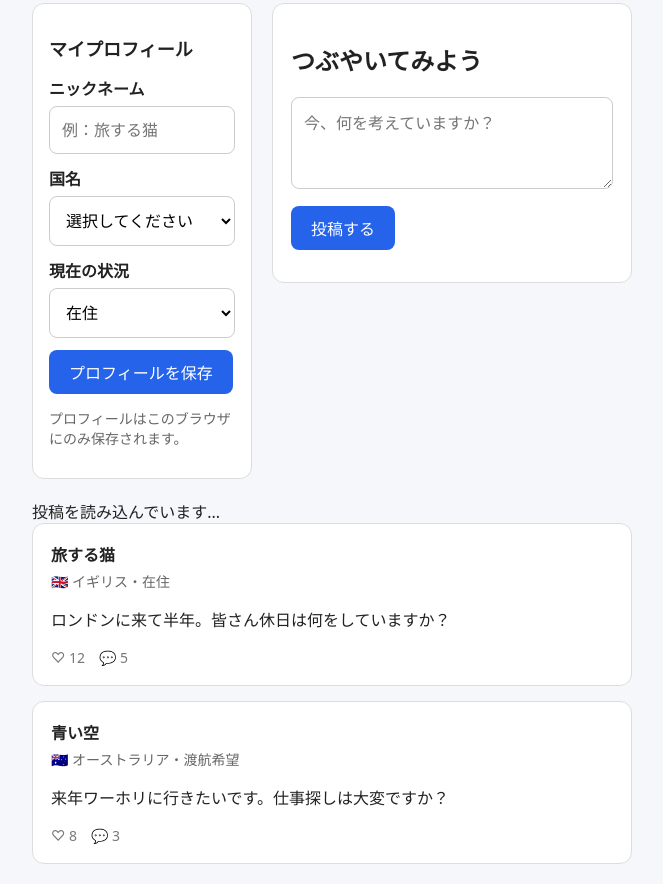
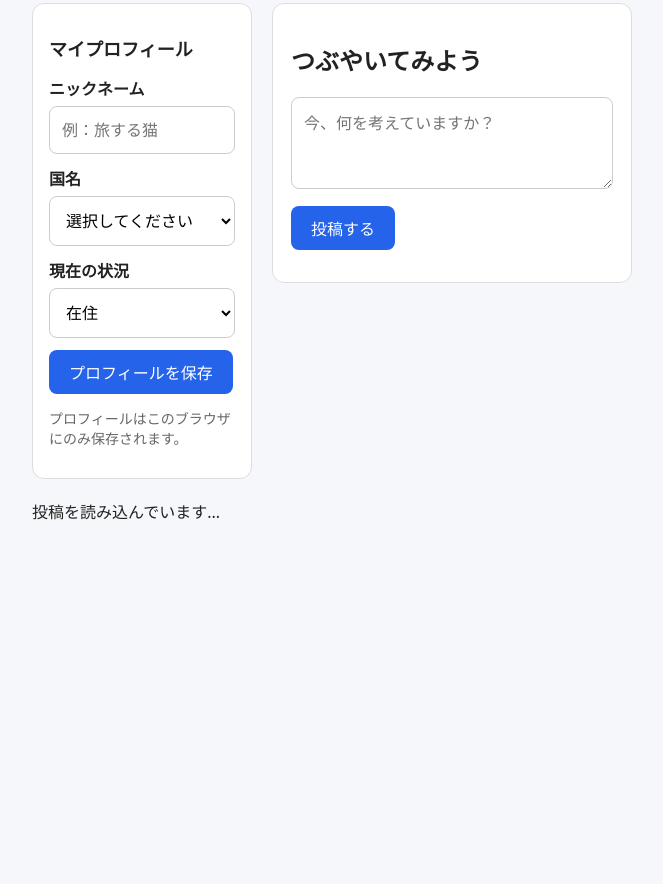
Before and after one commit to HitoshiB/Sototubu, a plain HTML site: page index.html in a window 1280 px wide. Shown: the part 512-1396 px from the top of the page, without its empty margins (308-971 px from the left). After the commit the page ends 1055 px from the top, so only its background shows below. Drawn offline with nearby package versions, Linux system fonts and the light colour scheme; no server answers.

Commit message:
Remove post sections from index.html
Removed two post sections from the index.html file.

```diff
--- a/index.html
+++ b/index.html
@@ -106,19 +106,6 @@
   </div>
   <div id="posts"></div>
 
-  <section class="post">
-    <div class="name">旅する猫</div>
-    <div class="country">🇬🇧 イギリス・在住</div>
-    <p>ロンドンに来て半年。皆さん休日は何をしていますか？</p>
-    <div class="actions">♡ 12　💬 5</div>
-  </section>
-
-  <section class="post">
-    <div class="name">青い空</div>
-    <div class="country">🇦🇺 オーストラリア・渡航希望</div>
-    <p>来年ワーホリに行きたいです。仕事探しは大変ですか？</p>
-    <div class="actions">♡ 8　💬 3</div>
-  </section>
 
 </main>
  <section id="roomSection" hidden>
```
